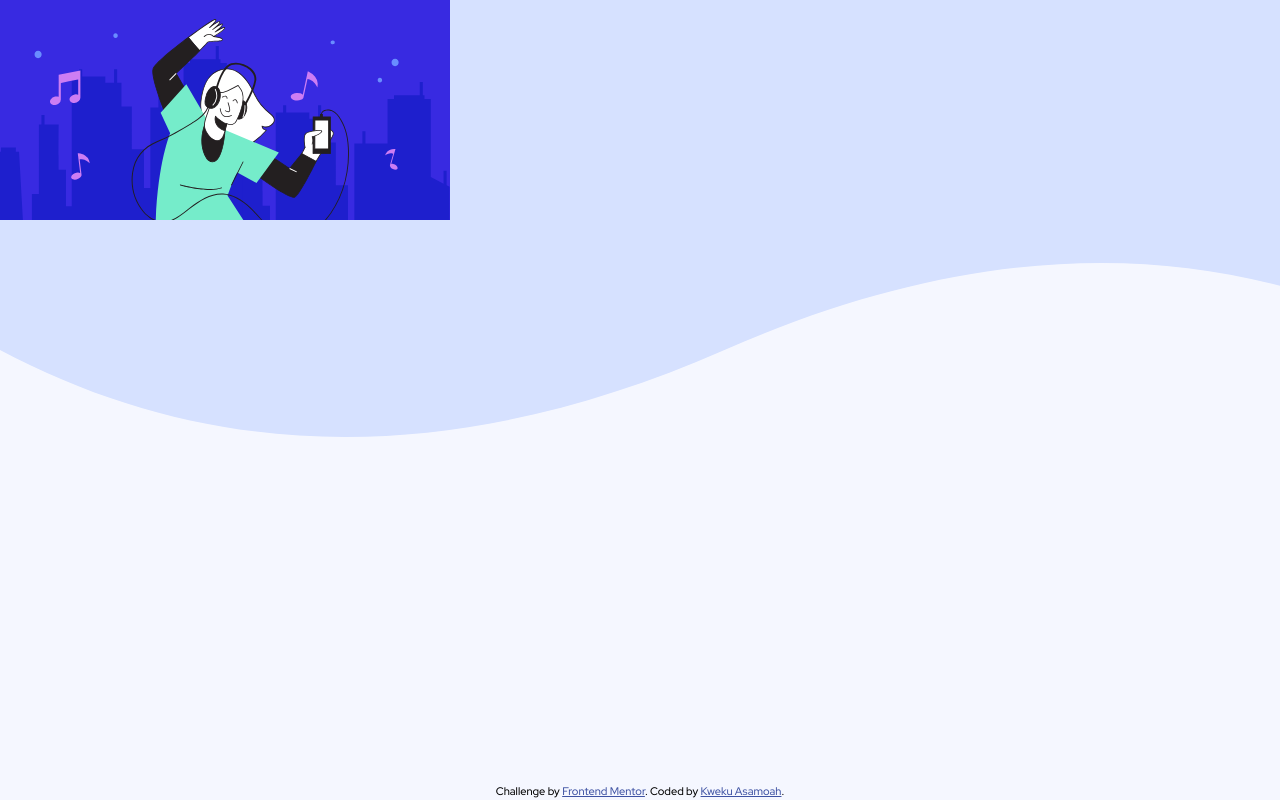
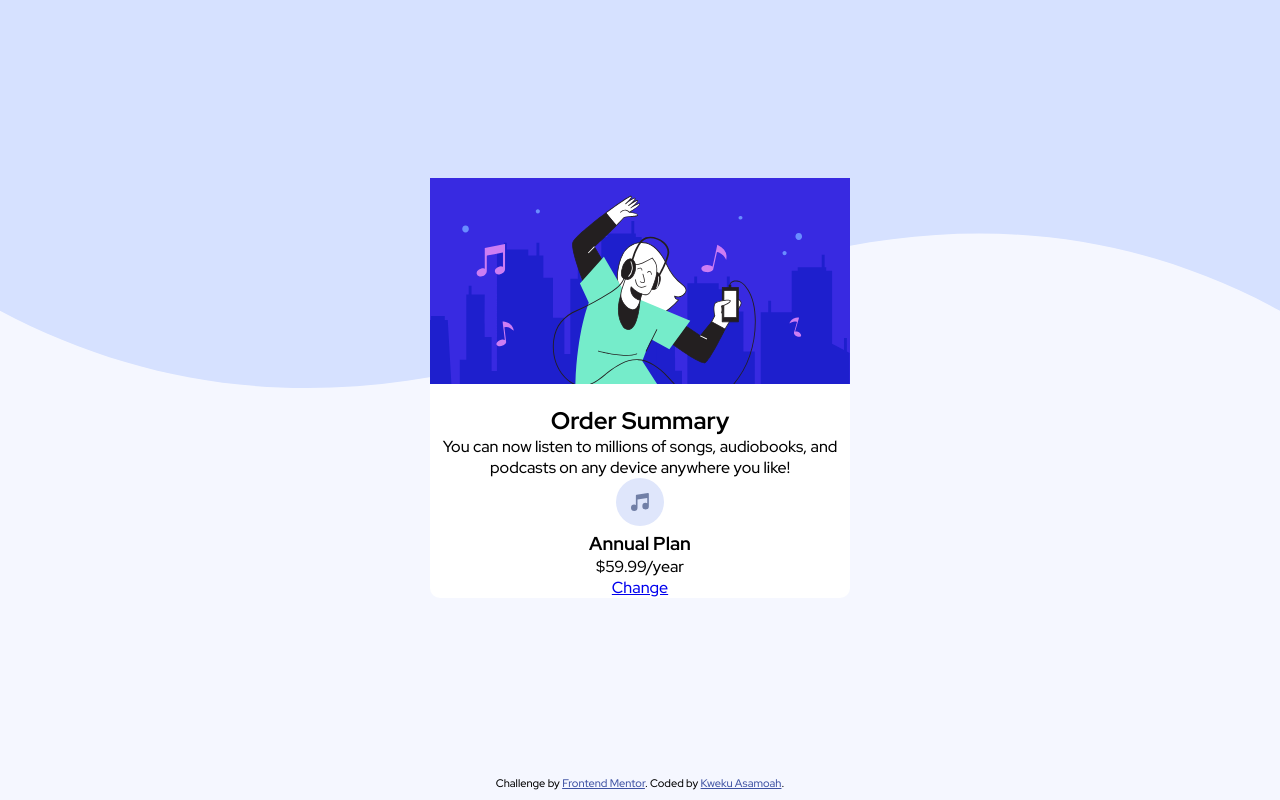
Before and after one commit to kwekuduahh/order-summary-ui, a plain HTML site: page index.html in a window 1280 px wide. Drawn offline with Linux system fonts and the light colour scheme.

Commit message:
added card contents

```diff
--- a/css/style.css
+++ b/css/style.css
@@ -15,18 +15,42 @@ body {
     font-family: "Red Hat Display", sans-serif;
     font-size: 16px;
     background-color: var(--very-pale-blue);
+    overflow: hidden;
 }
 
 .background {
-    height: 98dvh;
+    height: 97dvh;
+    width: 100%;
+    background-size: contain;
     background-image: url(/images/pattern-background-desktop.svg);
     background-repeat: no-repeat;
 }
 
+.container {
+    height: 100%;
+    display: flex;
+    justify-content: center;
+    align-items: center;
+}
+
 .card {
+    background-color: white;
+    width: clamp(320px, 90vw, 420px);
+    height: fit-content;
     display: flex;
     flex-direction: column;
+    align-items: center;
+    gap: 16px;
+    text-align: center;
+    border-radius: 10px;
 }
+
+.card-image-container>img {
+    width: 100%;
+}
+
+
+
 
 .attribution {
     font-size: 11px;
--- a/index.html
+++ b/index.html
@@ -26,8 +26,27 @@
   <main class="background">
     <section class="container">
       <div class="card">
-        <div class="bg-image"><img src="images/illustration-hero.svg" alt="Hero-illustration" /></div>
-
+        <div class="card-image-container">
+          <img src="images/illustration-hero.svg" alt="Hero-illustration" />
+        </div>
+        <div class="card-description-container">
+          <div class="card-description">
+            <h1>Order Summary</h1>
+            <p>You can now listen to millions of songs, audiobooks, and podcasts on any device anywhere you like!</p>
+          </div>
+          <div class="plan-pricing">
+            <div class="music-image">
+              <img src="images/icon-music.svg" alt="Music icon">
+            </div>
+            <div class="plan-pricing-description">
+              <h3>Annual Plan</h3>
+              <p>$59.99/year</p>
+            </div>
+            <div class="plan-change-btn">
+              <a href="#">Change</a>
+            </div>
+          </div>
+        </div>
       </div>
     </section>
   </main>
```
